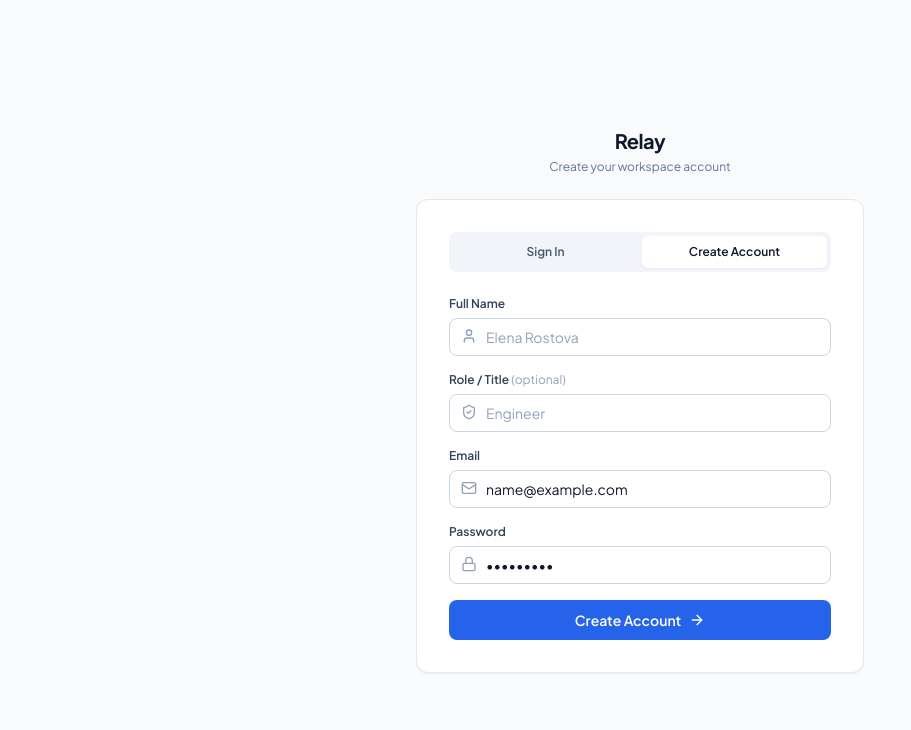
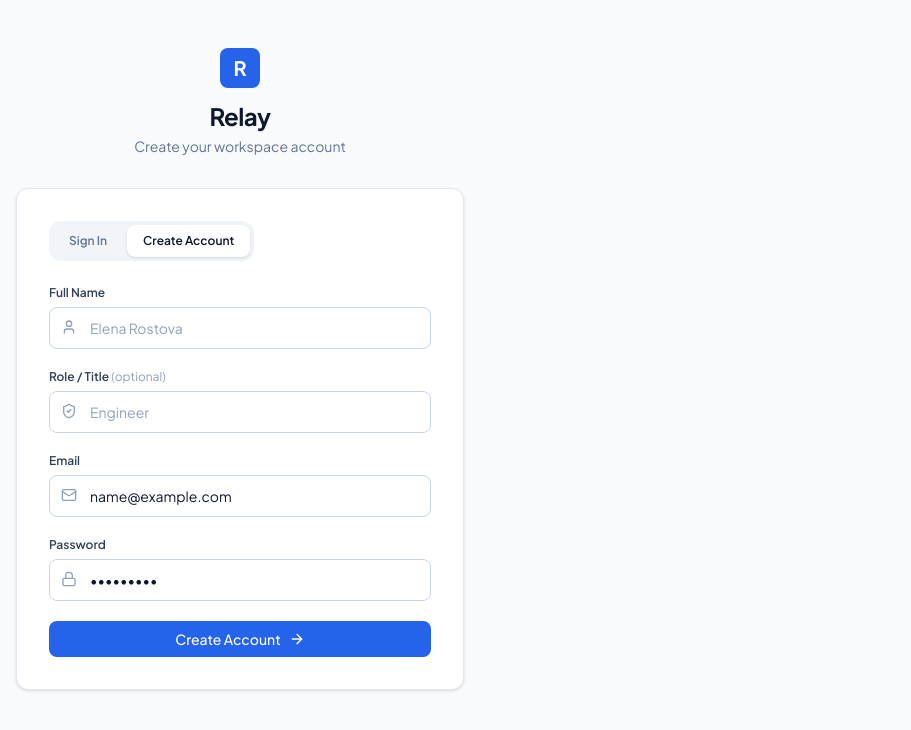
Before and after one commit to spservicesgroupinc-blip/messaging.ai, a React (Vite) app: page / in a window 1280 px wide. Both pictures are taken after typing "name@example.com", "Sample123" into the empty fields and a click on the button "Create Account". Shown: the top 730 px of the page, without its empty margins (0-911 px from the left). Built offline with nearby package versions, Linux system fonts and the light colour scheme.

Commit message:
feat: enhance UI components with new Button and Avatar elements for improved consistency and usability

```diff
--- a/src/components/AuthView.tsx
+++ b/src/components/AuthView.tsx
@@ -1,5 +1,6 @@
 import React, { useState } from 'react';
 import { ArrowRight, Lock, Mail, ShieldCheck, User } from 'lucide-react';
+import { Button } from './ui/Button';
 import { callSheetsBackend } from '../services/gasClient';
 import {
   validateLoginInput,
@@ -74,30 +75,33 @@ export const AuthView: React.FC<AuthViewProps> = ({ onAuthenticated }) => {
   };
 
   return (
-    <main className="flex min-h-screen flex-col items-center justify-center bg-slate-50 px-4 py-12 text-slate-900">
+    <main className="min-h-screen flex-col items-center justify-center bg-slate-50 px-4 py-12 text-slate-900">
       <div className="w-full max-w-md">
-        <div className="mb-6 text-center">
-          <h1 className="text-xl font-bold tracking-tight text-slate-900">
+        <div className="mb-8 text-center">
+          <div className="inline-flex items-center justify-center h-10 w-10 rounded-lg bg-blue-600 text-white mb-3">
+            <span className="text-xl font-bold">R</span>
+          </div>
+          <h1 className="text-2xl font-bold tracking-tight text-slate-900">
             Relay
           </h1>
-          <p className="mt-1 text-xs text-slate-500">
+          <p className="mt-1 text-sm text-slate-500">
             {mode === 'login' ? 'Sign in to your workspace' : 'Create your workspace account'}
           </p>
         </div>
 
-        <div className="rounded-xl border border-slate-200 bg-white p-6 shadow-xs sm:p-8">
+        <div className="rounded-xl border border-slate-200 bg-white p-6 shadow-sm sm:p-8">
           {/* Mode Switcher */}
-          <div className="mb-6 grid grid-cols-2 gap-1 rounded-lg bg-slate-100 p-1">
+          <div className="mb-6 inline-flex items-center gap-1 rounded-xl bg-slate-100 p-1">
             <button
               type="button"
               onClick={() => {
                 setMode('login');
                 setError('');
               }}
-              className={`rounded-md py-2 text-xs font-semibold transition-colors whitespace-nowrap shrink-0 ${
+              className={`rounded-lg py-2 px-4 text-xs font-semibold transition-colors whitespace-nowrap ${
                 mode === 'login'
-                  ? 'bg-white text-slate-900 shadow-xs'
-                  : 'text-slate-600 hover:text-slate-900'
+                  ? 'bg-white text-slate-900 shadow-sm'
+                  : 'text-slate-500 hover:text-slate-900'
               }`}
             >
               Sign In
@@ -108,17 +112,17 @@ export const AuthView: React.FC<AuthViewProps> = ({ onAuthenticated }) => {
                 setMode('signup');
                 setError('');
               }}
-              className={`rounded-md py-2 text-xs font-semibold transition-colors whitespace-nowrap shrink-0 ${
+              className={`rounded-lg py-2 px-4 text-xs font-semibold transition-colors whitespace-nowrap ${
                 mode === 'signup'
-                  ? 'bg-white text-slate-900 shadow-xs'
-                  : 'text-slate-600 hover:text-slate-900'
+                  ? 'bg-white text-slate-900 shadow-sm'
+                  : 'text-slate-500 hover:text-slate-900'
               }`}
             >
               Create Account
             </button>
           </div>
 
-          <form onSubmit={handleSubmit} className="space-y-4" noValidate>
+          <form onSubmit={handleSubmit} className="space-y-5" noValidate>
             {mode === 'signup' && (
               <>
                 <div>
@@ -129,7 +133,7 @@ export const AuthView: React.FC<AuthViewProps> = ({ onAuthenticated }) => {
                     Full Name
                   </label>
                   <div className="relative mt-1.5">
-                    <User className="pointer-events-none absolute top-2.5 left-3 h-4 w-4 text-slate-400" />
+                    <User className="pointer-events-none absolute top-3 left-3 h-4 w-4 text-slate-400" />
                     <input
                       id="auth-full-name"
                       type="text"
@@ -137,7 +141,7 @@ export const AuthView: React.FC<AuthViewProps> = ({ onAuthenticated }) => {
                       value={fullName}
                       onChange={(e) => setFullName(e.target.value)}
                       placeholder="Elena Rostova"
-                      className="w-full rounded-lg border border-slate-300 bg-white py-2 pr-3.5 pl-9 text-sm text-slate-900 placeholder:text-slate-400 focus:border-blue-600 focus:outline-none"
+                      className="w-full rounded-lg border border-slate-300 bg-white py-2.5 pr-3.5 pl-10 text-sm text-slate-900 placeholder:text-slate-400 focus:border-blue-600 focus:ring-1 focus:ring-blue-600/20 focus:outline-none"
                     />
                   </div>
                 </div>
@@ -150,14 +154,14 @@ export const AuthView: React.FC<AuthViewProps> = ({ onAuthenticated }) => {
                     Role / Title <span className="font-normal text-slate-400">(optional)</span>
                   </label>
                   <div className="relative mt-1.5">
-                    <ShieldCheck className="pointer-events-none absolute top-2.5 left-3 h-4 w-4 text-slate-400" />
+                    <ShieldCheck className="pointer-events-none absolute top-3 left-3 h-4 w-4 text-slate-400" />
                     <input
                       id="auth-role-title"
                       type="text"
                       value={roleTitle}
                       onChange={(e) => setRoleTitle(e.target.value)}
                       placeholder="Engineer"
-                      className="w-full rounded-lg border border-slate-300 bg-white py-2 pr-3.5 pl-9 text-sm text-slate-900 placeholder:text-slate-400 focus:border-blue-600 focus:outline-none"
+                      className="w-full rounded-lg border border-slate-300 bg-white py-2.5 pr-3.5 pl-10 text-sm text-slate-900 placeholder:text-slate-400 focus:border-blue-600 focus:ring-1 focus:ring-blue-600/20 focus:outline-none"
                     />
                   </div>
                 </div>
@@ -172,7 +176,7 @@ export const AuthView: React.FC<AuthViewProps> = ({ onAuthenticated }) => {
                 Email
               </label>
               <div className="relative mt-1.5">
-                <Mail className="pointer-events-none absolute top-2.5 left-3 h-4 w-4 text-slate-400" />
+                <Mail className="pointer-events-none absolute top-3 left-3 h-4 w-4 text-slate-400" />
                 <input
                   id="auth-email"
                   type="email"
@@ -180,7 +184,7 @@ export const AuthView: React.FC<AuthViewProps> = ({ onAuthenticated }) => {
                   value={email}
                   onChange={(e) => setEmail(e.target.value)}
                   placeholder="name@company.com"
-                  className="w-full rounded-lg border border-slate-300 bg-white py-2 pr-3.5 pl-9 text-sm text-slate-900 placeholder:text-slate-400 focus:border-blue-600 focus:outline-none"
+                  className="w-full rounded-lg border border-slate-300 bg-white py-2.5 pr-3.5 pl-10 text-sm text-slate-900 placeholder:text-slate-400 focus:border-blue-600 focus:ring-1 focus:ring-blue-600/20 focus:outline-none"
                 />
               </div>
             </div>
@@ -193,7 +197,7 @@ export const AuthView: React.FC<AuthViewProps> = ({ onAuthenticated }) => {
                 Password
               </label>
               <div className="relative mt-1.5">
-                <Lock className="pointer-events-none absolute top-2.5 left-3 h-4 w-4 text-slate-400" />
+                <Lock className="pointer-events-none absolute top-3 left-3 h-4 w-4 text-slate-400" />
                 <input
                   id="auth-password"
                   type="password"
@@ -201,26 +205,24 @@ export const AuthView: React.FC<AuthViewProps> = ({ onAuthenticated }) => {
                   value={password}
                   onChange={(e) => setPassword(e.target.value)}
                   placeholder={mode === 'signup' ? 'At least 6 characters' : 'Enter your password'}
-                  className="w-full rounded-lg border border-slate-300 bg-white py-2 pr-3.5 pl-9 text-sm text-slate-900 placeholder:text-slate-400 focus:border-blue-600 focus:outline-none"
+                  className="w-full rounded-lg border border-slate-300 bg-white py-2.5 pr-3.5 pl-10 text-sm text-slate-900 placeholder:text-slate-400 focus:border-blue-600 focus:ring-1 focus:ring-blue-600/20 focus:outline-none"
                 />
               </div>
             </div>
 
             {error && (
-              <div
-                role="alert"
-                className="rounded-lg border border-red-200 bg-red-50 px-3.5 py-2.5 text-xs font-medium text-red-800"
-              >
+              <div role="alert" className="rounded-lg border border-red-200 bg-red-50 px-3.5 py-2.5 text-xs font-medium text-red-800">
                 {error}
               </div>
             )}
 
-            <button
+            <Button
               type="submit"
-              disabled={submitting}
-              className="flex w-full items-center justify-center gap-2 rounded-lg bg-blue-600 px-4 py-2.5 text-sm font-semibold text-white transition-colors hover:bg-blue-700 disabled:opacity-50 whitespace-nowrap shrink-0"
+              variant="primary"
+              size="md"
+              loading={submitting}
+              className="w-full"
             >
-              <span>
               {submitting
                 ? mode === 'signup'
                   ? 'Creating Account...'
@@ -228,9 +230,8 @@ export const AuthView: React.FC<AuthViewProps> = ({ onAuthenticated }) => {
                 : mode === 'signup'
                 ? 'Create Account'
                 : 'Sign In'}
-              </span>
               <ArrowRight className="h-4 w-4" />
-            </button>
+            </Button>
           </form>
         </div>
       </div>
--- a/src/components/ChannelMembersDrawer.tsx
+++ b/src/components/ChannelMembersDrawer.tsx
@@ -1,5 +1,7 @@
 import React, { useState } from 'react';
 import { Lock, UserMinus, UserPlus, Users, X } from 'lucide-react';
+import { Avatar } from './ui/Avatar';
+import { Button } from './ui/Button';
 import {
   getInitials,
   type PublicUser,
@@ -64,11 +66,11 @@ export const ChannelMembersDrawer: React.FC<ChannelMembersDrawerProps> = ({
   return (
     <aside
       aria-label="Channel members and access"
-      className="flex h-full w-80 shrink-0 flex-col border-l border-slate-200 bg-white"
+      className="flex h-full w-80 shrink-0 flex-col border-l border-slate-200 bg-white shadow-sm"
     >
       <div className="flex items-center justify-between border-b border-slate-200 px-4 py-3.5">
         <div className="flex items-center gap-2">
-          <Users className="h-4 w-4 text-slate-600" />
+          <Users className="h-4 w-4 shrink-0 text-slate-600" />
           <h2 className="text-sm font-semibold text-slate-900">Channel Access</h2>
         </div>
         <button
@@ -82,12 +84,12 @@ export const ChannelMembersDrawer: React.FC<ChannelMembersDrawerProps> = ({
       </div>
 
       <div className="flex-1 space-y-6 overflow-y-auto p-4">
-        <div className="rounded-lg border border-slate-200 bg-slate-50 p-3.5">
+        <div className="rounded-xl border border-slate-200 bg-slate-50 p-4">
           <div className="flex items-center gap-1.5 text-xs font-semibold text-slate-900">
-            {channel.is_private && <Lock className="h-3.5 w-3.5 text-slate-700" />}
+            {channel.is_private && <Lock className="h-3.5 w-3.5 shrink-0 text-slate-700" />}
             <span>{channel.is_private ? 'Private Channel' : 'Public Workspace Channel'}</span>
           </div>
-          <p className="mt-1 text-xs leading-relaxed text-slate-600">
+          <p className="mt-1.5 text-xs leading-relaxed text-slate-600">
             {channel.is_private
               ? 'Access is restricted to invited members of this private channel.'
               : 'All authenticated workspace members can read and post here.'}
@@ -104,16 +106,18 @@ export const ChannelMembersDrawer: React.FC<ChannelMembersDrawerProps> = ({
                 value={inviteEmail}
                 onChange={(e) => setInviteEmail(e.target.value)}
                 placeholder="teammate@company.com"
-                className="flex-1 rounded-lg border border-slate-300 bg-white px-3 py-1.5 text-xs text-slate-900 placeholder:text-slate-400 focus:border-blue-600 focus:outline-none"
+                className="flex-1 rounded-lg border border-slate-300 bg-white px-3 py-1.5 text-xs text-slate-900 placeholder:text-slate-400 focus:border-blue-600 focus:ring-1 focus:ring-blue-600/20 focus:outline-none"
               />
-              <button
+              <Button
                 type="submit"
+                variant="primary"
+                size="sm"
                 disabled={adding}
-                className="flex items-center gap-1 rounded-lg bg-blue-600 px-3 py-1.5 text-xs font-medium text-white hover:bg-blue-700 disabled:opacity-50 whitespace-nowrap shrink-0"
+                loading={adding}
               >
-                <UserPlus className="h-3.5 w-3.5" />
+                <UserPlus className="h-3.5 w-3.5 shrink-0" />
                 Add
-              </button>
+              </Button>
             </form>
 
             {nonMembers.length > 0 && (
@@ -122,19 +126,23 @@ export const ChannelMembersDrawer: React.FC<ChannelMembersDrawerProps> = ({
                 {nonMembers.map((u) => (
                   <div
                     key={u.user_id}
-                    className="flex items-center justify-between rounded-md border border-slate-200 px-2.5 py-1.5 text-xs"
+                    className="flex items-center justify-between rounded-md border border-slate-200 px-3 py-2 text-xs"
                   >
-                    <div className="truncate pr-2">
-                      <span className="font-medium text-slate-900">{u.full_name}</span>
-                      <span className="block truncate text-slate-500">{u.email}</span>
+                    <div className="flex items-center gap-2 truncate pr-2">
+                      <Avatar userName={u.full_name} size="sm" className="h-6 w-6" />
+                      <div className="min-w-0">
+                        <span className="font-medium text-slate-900 block">{u.full_name}</span>
+                        <span className="block truncate text-slate-500 text-[11px]">{u.email}</span>
+                      </div>
                     </div>
-                    <button
+                    <Button
                       type="button"
+                      variant="secondary"
+                      size="sm"
                       onClick={() => onAddMember(u.email)}
-                      className="rounded-md bg-slate-100 px-2.5 py-1 text-xs font-medium text-slate-800 hover:bg-slate-200 whitespace-nowrap shrink-0"
                     >
                       Grant Access
-                    </button>
+                    </Button>
                   </div>
                 ))}
               </div>
@@ -154,24 +162,22 @@ export const ChannelMembersDrawer: React.FC<ChannelMembersDrawerProps> = ({
             <span className="font-mono tabular-nums text-slate-500">{members.length}</span>
           </div>
 
-          <div className="divide-y divide-slate-100 rounded-lg border border-slate-200">
+          <div className="divide-y divide-slate-100 rounded-xl border border-slate-200">
             {members.map((member) => {
               const isCreator = channel.created_by === member.user_id;
               return (
                 <div
                   key={member.user_id}
-                  className="flex items-center justify-between gap-2 px-3 py-2.5"
+                  className="flex items-center justify-between gap-2 px-3 py-3"
                 >
-                  <div className="flex min-w-0 items-center gap-2.5">
-                    <div className="flex h-7 w-7 shrink-0 items-center justify-center rounded-md bg-slate-900 text-xs font-semibold text-white">
-                      {getInitials(member.full_name)}
-                    </div>
+                  <div className="flex min-w-0 items-center gap-3">
+                    <Avatar userName={member.full_name} size="md" className="h-8 w-8 shrink-0" />
                     <div className="min-w-0">
                       <div className="truncate text-xs font-semibold text-slate-900">
                         {member.full_name}
                         {member.user_id === currentUserId ? ' (you)' : ''}
                       </div>
-                      <div className="truncate text-xs text-slate-500">
+                      <div className="truncate text-[11px] text-slate-500">
                         {member.role_title} &middot; {isCreator ? 'Owner' : 'Member'}
                       </div>
                     </div>
@@ -181,14 +187,15 @@ export const ChannelMembersDrawer: React.FC<ChannelMembersDrawerProps> = ({
                     !channel.dm_participants &&
                     member.user_id !== currentUserId &&
                     !isCreator && (
-                      <button
+                      <Button
                         type="button"
+                        variant="danger"
+                        size="sm"
                         onClick={() => onRemoveMember(member.user_id)}
                         aria-label={`Remove ${member.full_name} from channel`}
-                        className="rounded-md p-1 text-slate-400 hover:bg-red-50 hover:text-red-600"
                       >
-                        <UserMinus className="h-3.5 w-3.5" />
-                      </button>
+                        <UserMinus className="h-3.5 w-3.5 shrink-0" />
+                      </Button>
                     )}
                 </div>
               );
--- a/src/components/ThreadDrawer.tsx
+++ b/src/components/ThreadDrawer.tsx
@@ -1,5 +1,7 @@
 import React, { useState } from 'react';
 import { MessageSquare, Send, X } from 'lucide-react';
+import { Avatar } from './ui/Avatar';
+import { Button } from './ui/Button';
 import {
   formatTimeShort,
   getInitials,
@@ -45,7 +47,7 @@ export const ThreadDrawer: React.FC<ThreadDrawerProps> = ({
   return (
     <aside
       aria-label="Message thread replies"
-      className="flex h-full w-96 shrink-0 flex-col border-l border-slate-200 bg-white"
+      className="flex h-full w-96 shrink-0 flex-col border-l border-slate-200 bg-white shadow-sm"
     >
       {/* Header */}
       <div className="flex items-center justify-between border-b border-slate-200 px-4 py-3.5">
@@ -71,9 +73,7 @@ export const ThreadDrawer: React.FC<ThreadDrawerProps> = ({
         {/* Root Message */}
         <div className="border-b border-slate-200 pb-4">
           <div className="flex items-start gap-3">
-            <div className="flex h-8 w-8 shrink-0 items-center justify-center rounded-lg bg-slate-900 text-xs font-semibold text-white">
-              {getInitials(rootMessage.user_name)}
-            </div>
+            <Avatar userName={rootMessage.user_name} size="md" className="h-8 w-8 shrink-0" />
             <div className="min-w-0 flex-1">
               <div className="flex items-baseline gap-2 text-xs">
                 <span className="font-semibold text-slate-900">{rootMessage.user_name}</span>
@@ -103,9 +103,7 @@ export const ThreadDrawer: React.FC<ThreadDrawerProps> = ({
           <div className="space-y-4">
             {replies.map((reply) => (
               <div key={reply.message_id} className="flex items-start gap-3">
-                <div className="flex h-7 w-7 shrink-0 items-center justify-center rounded-md bg-slate-800 text-xs font-semibold text-white">
-                  {getInitials(reply.user_name)}
-                </div>
+                <Avatar userName={reply.user_name} size="sm" className="h-7 w-7 shrink-0" />
                 <div className="min-w-0 flex-1">
                   <div className="flex items-baseline gap-2 text-xs">
                     <span className="font-semibold text-slate-900">{reply.user_name}</span>
@@ -135,16 +133,18 @@ export const ThreadDrawer: React.FC<ThreadDrawerProps> = ({
             value={replyText}
             onChange={(e) => setReplyText(e.target.value)}
             placeholder="Reply in thread..."
-            className="flex-1 rounded-lg border border-slate-300 bg-white px-3 py-2 text-sm text-slate-900 placeholder:text-slate-400 focus:border-blue-600 focus:outline-none"
+            className="flex-1 rounded-lg border border-slate-300 bg-white px-3 py-2 text-sm text-slate-900 placeholder:text-slate-400 focus:border-blue-600 focus:ring-1 focus:ring-blue-600/20 focus:outline-none"
           />
-          <button
+          <Button
             type="submit"
+            variant="primary"
+            size="md"
             disabled={!replyText.trim() || sending}
+            loading={sending}
             aria-label="Send thread reply"
-            className="flex h-9 w-9 shrink-0 items-center justify-center rounded-lg bg-blue-600 text-white transition-colors hover:bg-blue-700 disabled:opacity-40"
           >
-            <Send className="h-4 w-4" />
-          </button>
+            <Send className="h-4 w-4 shrink-0" />
+          </Button>
         </div>
       </form>
     </aside>
```
Also changed, not shown: src/components/CreateChannelModal.tsx (+40 -31 lines). Lines whose indentation alone changed are shown as unchanged.
